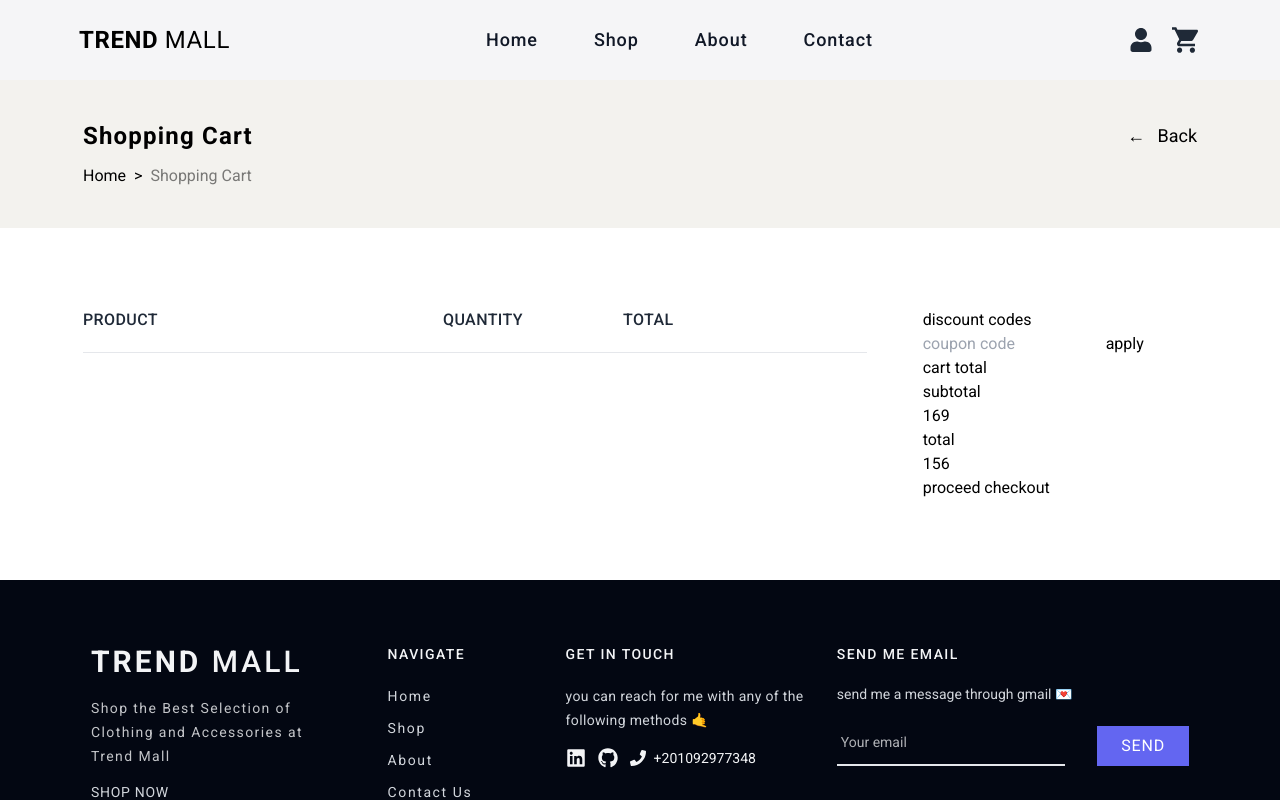
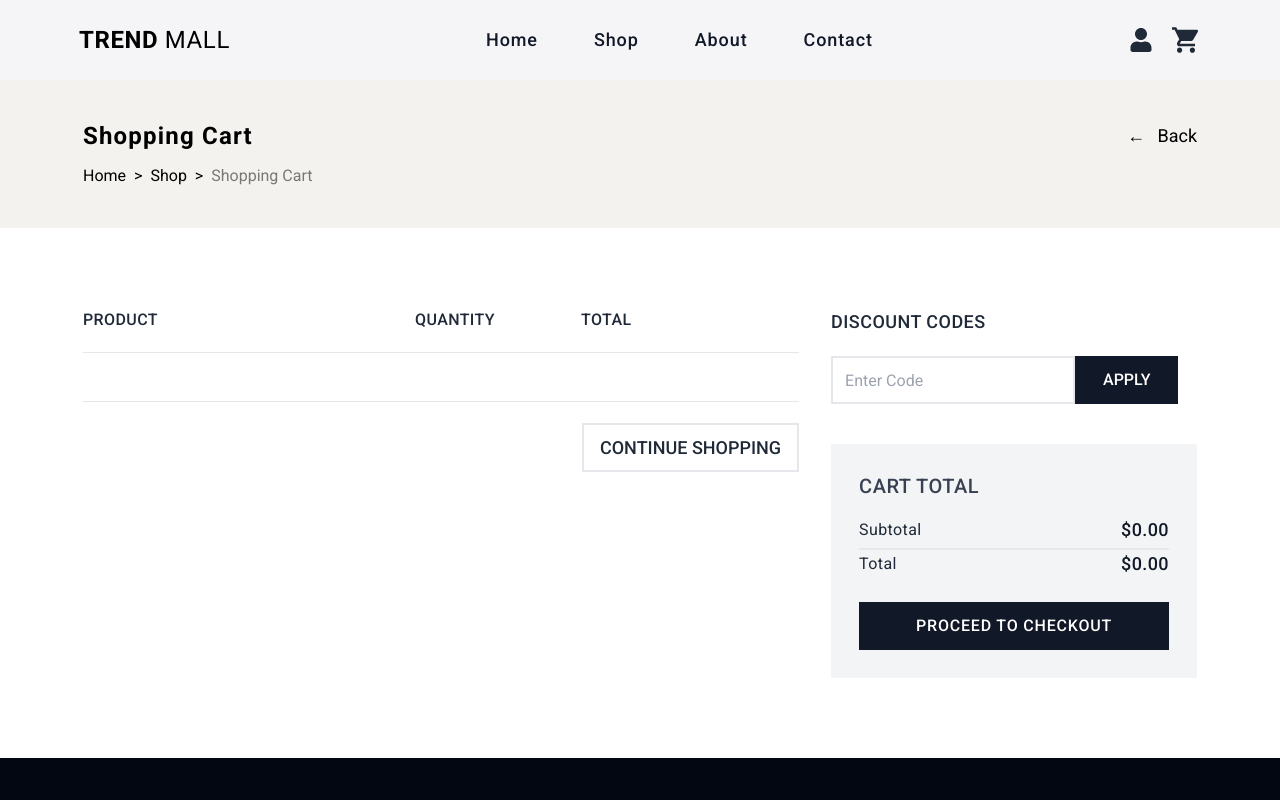
Before and after one commit to AhmedTharwat-AT/trend-mall, a React (Vite) app: page /cart in a window 1280 px wide. Shown: the top 800 px of the page. Built offline with nearby package versions, Linux system fonts and the light colour scheme.

Commit message:
added the ability to inc & dec quantity from cart and to remove item from cart with redux toolkit

```diff
--- /dev/null
+++ b/src/components/EmptyCart.jsx
@@ -0,0 +1,23 @@
+import { BsCartPlus } from "react-icons/bs";
+import { Link } from "react-router-dom";
+
+function EmptyCart({ setShowMenu }) {
+  return (
+    <div className="mt-40 flex  flex-col items-center justify-start gap-6  ">
+      <BsCartPlus className="text-9xl text-gray-400" />
+
+      <h1 className="text-5xl font-semibold uppercase text-gray-700">
+        Empty cart
+      </h1>
+      <Link
+        onClick={() => setShowMenu(false)}
+        className="border-b-2 bg-gray-800 px-4 py-2  text-lg font-medium capitalize tracking-wider text-white hover:bg-gray-700"
+        to="/shop"
+      >
+        Add items to you cart
+      </Link>
+    </div>
+  );
+}
+
+export default EmptyCart;
--- /dev/null
+++ b/src/features/cart/CartItem.jsx
@@ -0,0 +1,63 @@
+import { useDispatch } from "react-redux";
+import { formatCurrency } from "../../utils/helpers";
+import { decreaseQuantity, deleteItem, increaseQuantity } from "./cartSlice";
+
+function CartItem({ item }) {
+  const dispatch = useDispatch();
+
+  function increase() {
+    dispatch(increaseQuantity({ itemID: item.id }));
+  }
+  function decrease() {
+    if (item.quantity == 1) return;
+    dispatch(decreaseQuantity({ itemID: item.id }));
+  }
+  function deleteProducts() {
+    dispatch(deleteItem({ itemID: item.id }));
+  }
+  return (
+    <div className="sm:grid-cols-cart grid-cols-miniCart grid items-center gap-2 px-0 py-2 lg:gap-0">
+      <div className="flex flex-wrap items-center gap-4 sm:col-span-2">
+        <img
+          className="aspect-square w-16 rounded-sm object-cover sm:w-20"
+          src={item.images[0]}
+        />
+        <div className="w-full sm:w-auto">
+          <p className=" max-w-[100px] truncate whitespace-nowrap text-sm capitalize text-gray-700 md:max-w-[180px]">
+            {item.title}
+          </p>
+          <h2 className="text-lg font-medium text-gray-800">
+            {formatCurrency(item.price)}
+          </h2>
+        </div>
+      </div>
+
+      <div className="flex items-center gap-3 text-lg text-gray-600 disabled:bg-red-300 sm:gap-4">
+        <button
+          disabled={item.quantity === 1}
+          onClick={decrease}
+          className="cursor-pointer  p-2 pl-0"
+        >
+          &lt;
+        </button>
+        <p>{item.quantity}</p>
+        <button onClick={increase} className="cursor-pointer p-2">
+          &gt;
+        </button>
+      </div>
+
+      <h2 className="text-lg font-medium text-gray-800">
+        {formatCurrency(item.quantity * item.price)}
+      </h2>
+
+      <button
+        onClick={deleteProducts}
+        className="aspect-square w-8 cursor-pointer rounded-full bg-gray-200 text-2xl font-medium"
+      >
+        &times;
+      </button>
+    </div>
+  );
+}
+
+export default CartItem;
--- a/src/features/cart/CartTable.jsx
+++ b/src/features/cart/CartTable.jsx
@@ -1,73 +1,72 @@
 import { useSelector } from "react-redux";
 import { formatCurrency } from "../../utils/helpers";
+import { Link } from "react-router-dom";
+import CartItem from "./CartItem";
 
 function CartTable() {
-  const { totalPrice, items } = useSelector((state) => state.cart);
+  const { totalPrice, subTotal, items } = useSelector((state) => state.cart);
 
   return (
     <div className="flex w-full flex-wrap gap-4 py-4 lg:flex-nowrap lg:justify-between">
-      <div className="w-full lg:w-3/4 lg:pr-10">
-        <div className="sm:grid-cols-cart grid-cols-miniCart grid gap-2 border-b pb-5 text-sm font-medium uppercase tracking-wide text-gray-800 sm:text-base lg:gap-0">
+      <div className="flex w-full flex-col lg:w-4/6 lg:pr-4">
+        <div className="sm:grid-cols-cart grid-cols-miniCart grid gap-2 border-b pb-5 pr-3 text-sm font-medium uppercase tracking-wide text-gray-800 sm:text-base lg:gap-0">
           <h1 className="sm:col-span-2">product</h1>
           <h1>quantity</h1>
           <h1 className="col-span-2">total</h1>
         </div>
-        <div className="space-y-6 py-6">
+
+        <div className="max-h-[500px] space-y-6 overflow-y-scroll border-b py-6">
           {items.map((item) => (
-            <div
-              key={item.id}
-              className="sm:grid-cols-cart grid-cols-miniCart grid items-center gap-2 px-0 py-2 lg:gap-0"
-            >
-              <div className="flex flex-wrap items-center gap-4 sm:col-span-2">
-                <img
-                  className="aspect-square w-16 rounded-sm object-cover sm:w-20"
-                  src={item.images[0]}
-                />
-                <div>
-                  <p className=" max-w-[100px] truncate whitespace-nowrap text-sm capitalize text-gray-700 md:max-w-[180px]">
-                    {item.title}
-                  </p>
-                  <h2 className="text-lg font-medium text-gray-800">
-                    {formatCurrency(item.price)}
-                  </h2>
-                </div>
-              </div>
-              <div className="flex items-center gap-3 text-lg text-gray-600  sm:gap-4">
-                <span className="cursor-pointer  p-2 pl-0">&lt;</span>
-                <p>{item.quantity}</p>
-                <span className="cursor-pointer p-2">&gt;</span>
-              </div>
-              <h2 className="text-lg font-medium text-gray-800">
-                {formatCurrency(item.quantity * item.price)}
-              </h2>
-              <button className="aspect-square w-8 cursor-pointer rounded-full bg-gray-200 text-2xl font-medium">
-                &times;
-              </button>
-            </div>
+            <CartItem key={item.id} item={item} />
           ))}
         </div>
+
+        <div className="ml-auto mt-8">
+          <Link
+            className="border-2 px-4 py-3 text-lg font-medium uppercase text-gray-800  hover:bg-gray-800 hover:text-gray-50"
+            to="/shop"
+          >
+            continue shopping
+          </Link>
+        </div>
       </div>
-      <div className="w-full lg:w-1/4">
+      <div className="mt-6 w-full overflow-hidden border-t-2 pt-6 lg:mt-0 lg:w-2/6 lg:border-none lg:pt-0">
         <div>
-          <h1>discount codes</h1>
-          <div>
-            <input placeholder="coupon code" />
-            <button>apply</button>
+          <h1 className=" text-lg  font-medium uppercase tracking-wide text-gray-800">
+            discount codes
+          </h1>
+          <div className="mt-5 flex h-12 w-full items-center  ">
+            <input
+              className="h-full w-full border-2 pl-3 outline-none lg:w-2/3"
+              type="text"
+              placeholder="Enter Code"
+            />
+            <button className="h-full bg-gray-900 px-7 py-3 text-base font-medium uppercase text-white hover:bg-gray-800">
+              apply
+            </button>
           </div>
         </div>
-        <div>
-          <h2>cart total</h2>
-          <div>
-            <div>
+        <div className="mt-10 flex w-full flex-col gap-4 bg-gray-100 p-7">
+          <h2 className="text-xl font-medium uppercase tracking-wide text-gray-700">
+            cart total
+          </h2>
+          <div className="flex flex-col gap-1 divide-y-2 text-base">
+            <div className="flex items-center justify-between capitalize tracking-wide text-gray-800">
               <h3>subtotal</h3>
-              <p>169</p>
+              <p className="text-lg font-medium text-gray-900">
+                {formatCurrency(subTotal)}
+              </p>
             </div>
-            <div>
+            <div className="flex items-center justify-between capitalize tracking-wide text-gray-800">
               <h3>total</h3>
-              <p>156</p>
+              <p className="text-lg font-medium text-gray-900">
+                {formatCurrency(totalPrice)}
+              </p>
             </div>
           </div>
-          <button>proceed checkout</button>
+          <button className="mt-2 w-full bg-gray-900 px-7 py-3 font-medium uppercase tracking-wider text-white hover:bg-gray-800">
+            proceed to checkout
+          </button>
         </div>
       </div>
     </div>
--- a/src/features/cart/NavCartMenu.jsx
+++ b/src/features/cart/NavCartMenu.jsx
@@ -2,6 +2,7 @@ import { createPortal } from "react-dom";
 import { formatCurrency } from "../../utils/helpers";
 import { Link } from "react-router-dom";
 import { BsCartPlus } from "react-icons/bs";
+import EmptyCart from "../../components/EmptyCart";
 
 function NavCartMenu({ showMenu, items, totalPrice, setShowMenu }) {
   return createPortal(
@@ -24,20 +25,7 @@ function NavCartMenu({ showMenu, items, totalPrice, setShowMenu }) {
           &times;
         </div>
         {items.length <= 0 ? (
-          <div className="mt-40 flex  flex-col items-center justify-start gap-4  ">
-            <BsCartPlus className="text-9xl text-gray-400" />
-
-            <h1 className="text-5xl font-semibold uppercase text-gray-700">
-              Empty cart
-            </h1>
-            <Link
-              onClick={() => setShowMenu(false)}
-              className="border-b-2 bg-gray-800 px-4 py-2  text-lg font-medium capitalize tracking-wider text-white hover:bg-gray-700"
-              to="/shop"
-            >
-              Add items to you cart
-            </Link>
-          </div>
+          <EmptyCart setShowMenu={setShowMenu} />
         ) : (
           <>
             <ul className="divide-y-2 overflow-y-scroll pl-4">
--- a/src/features/cart/cartSlice.js
+++ b/src/features/cart/cartSlice.js
@@ -1,20 +1,29 @@
 import { createSlice } from "@reduxjs/toolkit";
+
+function subTotalPrice(item) {
+  //calc subtotal price
+  const discountAmount = item.price * (item.discountPercentage / 100);
+  const priceBeforeDiscount = discountAmount + item.price;
+  return priceBeforeDiscount;
+}
 
 const initialState = {
   cartID: null,
   items: [],
   totalQuantity: 0,
   totalPrice: 0,
+  subTotal: 0,
   checkedOut: false,
   count: 0,
 };
-
+// const discount = price * (discountPercentage / 100);
+// const originalPrice = price + discount;
 const cartSlice = createSlice({
   name: "cart",
   initialState,
   reducers: {
     addItem(state, action) {
-      // {item}
+      // payload = product
       const index = state.items.findIndex((el) => el.id === action.payload.id);
       if (index === -1) {
         state.items.push(action.payload);
@@ -24,9 +33,46 @@ const cartSlice = createSlice({
       }
       state.totalQuantity += action.payload.quantity;
       state.totalPrice += action.payload.price * action.payload.quantity;
+      //calc subtotal price
+      const priceBeforeDiscount = subTotalPrice(action.payload);
+      state.subTotal += priceBeforeDiscount * action.payload.quantity;
     },
-    updateItem(state, action) {
-      state = action.payload;
+    decreaseQuantity(state, action) {
+      //payload = item id
+      const index = state.items.findIndex(
+        (el) => el.id === action.payload.itemID,
+      );
+      state.items[index].quantity -= 1;
+      state.totalQuantity -= 1;
+      state.totalPrice -= state.items[index].price;
+      //calc subtotal price
+      const priceBeforeDiscount = subTotalPrice(state.items[index]);
+      state.subTotal -= priceBeforeDiscount;
+    },
+    increaseQuantity(state, action) {
+      //payload = item id
+      const index = state.items.findIndex(
+        (el) => el.id === action.payload.itemID,
+      );
+      state.items[index].quantity += 1;
+      state.totalQuantity += 1;
+      state.totalPrice += state.items[index].price;
+      //calc subtotal price
+      const priceBeforeDiscount = subTotalPrice(state.items[index]);
+      state.subTotal += priceBeforeDiscount;
+    },
+    deleteItem(state, action) {
+      //payload = item id
+      const index = state.items.findIndex(
+        (el) => el.id === action.payload.itemID,
+      );
+      state.totalQuantity -= state.items[index].quantity;
+      state.totalPrice -=
+        state.items[index].price * state.items[index].quantity;
+      const priceBeforeDiscount = subTotalPrice(state.items[index]);
+      state.subTotal -= priceBeforeDiscount * state.items[index].quantity;
+
+      state.items.splice(index, 1);
     },
     checkoutCart(state, action) {
       state = action.payload;
@@ -38,5 +84,11 @@ const cartSlice = createSlice({
 });
 
 export default cartSlice.reducer;
-export const { addItem, updateItem, clearCart, checkoutCart } =
-  cartSlice.actions;
+export const {
+  addItem,
+  decreaseQuantity,
+  increaseQuantity,
+  deleteItem,
+  clearCart,
+  checkoutCart,
+} = cartSlice.actions;
--- a/src/features/products/Product.jsx
+++ b/src/features/products/Product.jsx
@@ -16,10 +16,10 @@ function Product({ product, responsive = " w-full sm:w-60 md:w-64 lg:w-60" }) {
 
       <SideProductMenu className="group-hover:right-3" />
 
-      <div className="relative h-60 w-full">
+      <div className="relative h-80 w-full sm:h-60">
         <Link onClick={() => window.scrollTo(0, 0)} to={`/shop/${product.id}`}>
           <img
-            className="h-full w-full object-cover transition-all duration-500 group-hover:grayscale"
+            className=" h-full w-full object-cover transition-all duration-500 group-hover:grayscale"
             src={product.images[0]}
             alt={product.title}
           />
@@ -37,8 +37,8 @@ function Product({ product, responsive = " w-full sm:w-60 md:w-64 lg:w-60" }) {
           className="absolute -z-50 -translate-y-4 font-medium text-[var(--color-brand-500)] opacity-0 transition-all duration-300 group-hover:z-10  group-hover:-translate-y-1 group-hover:opacity-100 "
           to={`/shop/${product.id}`}
         >
-          Add to chart{" "}
-          <span className="animate-pulse text-lg font-bold">&rarr;</span>{" "}
+          <span className="animate-pulse text-lg font-bold">+</span> Add to
+          chart{" "}
         </Link>
 
         <h3 className="truncate text-sm capitalize group-hover:opacity-0">
--- a/src/features/products/ShopProductsList.jsx
+++ b/src/features/products/ShopProductsList.jsx
@@ -31,7 +31,7 @@ function ShopProductsList() {
         <div className="relative grid grid-cols-1 gap-5  sm:grid-cols-2 lg:grid-cols-3    ">
           {products.map((pro) => (
             <Product
-              responsive="w-full xl:w-60 lg:w-52 md:w-[330px] sm:w-60"
+              responsive="w-full lg:w-56 xl:w-60 md:w-[330px] sm:w-62"
               product={pro}
               key={pro.id}
             />
--- a/src/pages/Cart.jsx
+++ b/src/pages/Cart.jsx
@@ -4,7 +4,7 @@ import CartTable from "../features/cart/CartTable";
 function Cart() {
   return (
     <>
-      <PageHeading path={["home"]} current="Shopping Cart" />
+      <PageHeading path={["home", "shop"]} current="Shopping Cart" />
       <section>
         <div className="container px-7 py-16">
           <CartTable />
```
